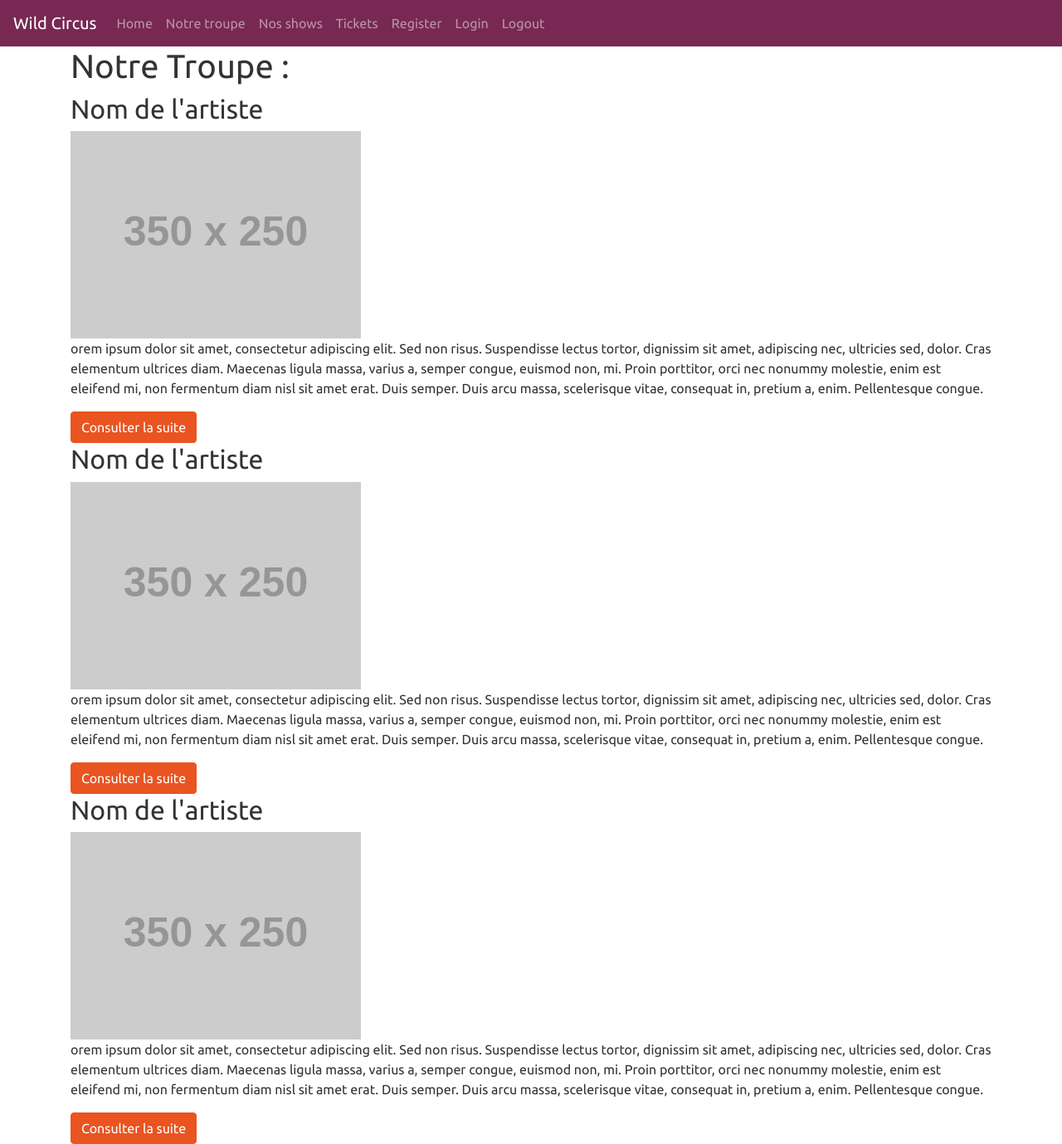
After one commit to Jimbeck2403/project_4, a Symfony app: template templates/artist/index.html.twig in a window 1280 px wide. The commit adds this page. Shown: the whole page at 83% size. Run offline with Twig, Linux system fonts and the light colour scheme; the template is opened without the code that fills it, so the values that code supplies are empty; grey boxes labelled with a size stand in for pictures from a placeholder-image service; some libraries are stand-ins or nearby versions.

Commit message:
new_project Artist, Home, Performance, Ticket Controller added + templates

```diff
--- /dev/null
+++ b/templates/artist/index.html.twig
@@ -0,0 +1,31 @@
+{% extends 'base.html.twig' %}
+
+{% block title %}Faites entrer les artistes !{% endblock %}
+
+{% block body %}
+    <h1>Notre Troupe :</h1>
+    <article>
+        <h2>Nom de l'artiste</h2>
+        <div class="content">
+            <img src="http://placehold.it/350X250" alt="">
+            <p>orem ipsum dolor sit amet, consectetur adipiscing elit. Sed non risus. Suspendisse lectus tortor, dignissim sit amet, adipiscing nec, ultricies sed, dolor. Cras elementum ultrices diam. Maecenas ligula massa, varius a, semper congue, euismod non, mi. Proin porttitor, orci nec nonummy molestie, enim est eleifend mi, non fermentum diam nisl sit amet erat. Duis semper. Duis arcu massa, scelerisque vitae, consequat in, pretium a, enim. Pellentesque congue.</p>
+            <a href="{{ path('show_artist') }}" class="btn btn-primary">Consulter la suite</a>
+        </div>
+    </article>
+    <article>
+        <h2>Nom de l'artiste</h2>
+        <div class="content">
+            <img src="http://placehold.it/350X250" alt="">
+            <p>orem ipsum dolor sit amet, consectetur adipiscing elit. Sed non risus. Suspendisse lectus tortor, dignissim sit amet, adipiscing nec, ultricies sed, dolor. Cras elementum ultrices diam. Maecenas ligula massa, varius a, semper congue, euismod non, mi. Proin porttitor, orci nec nonummy molestie, enim est eleifend mi, non fermentum diam nisl sit amet erat. Duis semper. Duis arcu massa, scelerisque vitae, consequat in, pretium a, enim. Pellentesque congue.</p>
+            <a href="{{ path('show_artist') }}" class="btn btn-primary">Consulter la suite</a>
+        </div>
+    </article>
+    <article>
+        <h2>Nom de l'artiste</h2>
+        <div class="content">
+            <img src="http://placehold.it/350X250" alt="">
+            <p>orem ipsum dolor sit amet, consectetur adipiscing elit. Sed non risus. Suspendisse lectus tortor, dignissim sit amet, adipiscing nec, ultricies sed, dolor. Cras elementum ultrices diam. Maecenas ligula massa, varius a, semper congue, euismod non, mi. Proin porttitor, orci nec nonummy molestie, enim est eleifend mi, non fermentum diam nisl sit amet erat. Duis semper. Duis arcu massa, scelerisque vitae, consequat in, pretium a, enim. Pellentesque congue.</p>
+            <a href="{{ path('show_artist') }}" class="btn btn-primary">Consulter la suite</a>
+        </div>
+    </article>
+{% endblock %}
--- a/templates/base.html.twig
+++ b/templates/base.html.twig
@@ -3,10 +3,47 @@
     <head>
         <meta charset="UTF-8">
         <title>{% block title %}Welcome!{% endblock %}</title>
+        <link rel="stylesheet" href="https://bootswatch.com/4/united/bootstrap.min.css"
         {% block stylesheets %}{% endblock %}
     </head>
     <body>
+        <nav class="navbar navbar-expand-lg navbar-dark bg-dark">
+            <a class="navbar-brand" href="#">Wild Circus</a>
+            <button class="navbar-toggler" type="button" data-toggle="collapse" data-target="#navbarColor02" aria-controls="navbarColor02" aria-expanded="false" aria-label="Toggle navigation">
+                <span class="navbar-toggler-icon"></span>
+            </button>
+
+            <div class="collapse navbar-collapse" id="navbarColor02">
+                <ul class="navbar-nav mr-auto">
+                    <li class="nav-item">
+                        <a class="nav-link" href="{{ path('home') }}">Home</a>
+                    </li>
+                    <li class="nav-item">
+                        <a class="nav-link" href="{{ path('artist') }}">Notre troupe</a>
+                    </li>
+                    <li class="nav-item">
+                        <a class="nav-link" href="{{ path('performance') }}">Nos shows</a>
+                    </li>
+                    <li class="nav-item">
+                        <a class="nav-link" href="{{ path('ticket') }}">Tickets</a>
+                    </li>
+                    <li class="nav-item">
+                        <a class="nav-link" href="#">Register</a>
+                    </li>
+                    <li class="nav-item">
+                        <a class="nav-link" href="#">Login</a>
+                    </li>
+                    <li class="nav-item">
+                        <a class="nav-link" href="#">Logout</a>
+                    </li>
+                </ul>
+
+            </div>
+        </nav>
+        <div class="container">
         {% block body %}{% endblock %}
+        </div>
+
         {% block javascripts %}{% endblock %}
     </body>
 </html>
```
Also changed, not shown: src/Controller/ArtistController.php (added, +26 -0 lines), src/Controller/HomeController.php (added, +20 -0 lines), src/Controller/PerformanceController.php (added, +25 -0 lines), src/Controller/TicketController.php (added, +19 -0 lines), templates/artist/show_artist.html.twig (added, +14 -0 lines), templates/home/index.html.twig (added, +7 -0 lines), templates/performance/index.html.twig (added, +31 -0 lines), templates/performance/show_performance.html.twig (added, +14 -0 lines), templates/ticket/index.html.twig (added, +7 -0 lines).
